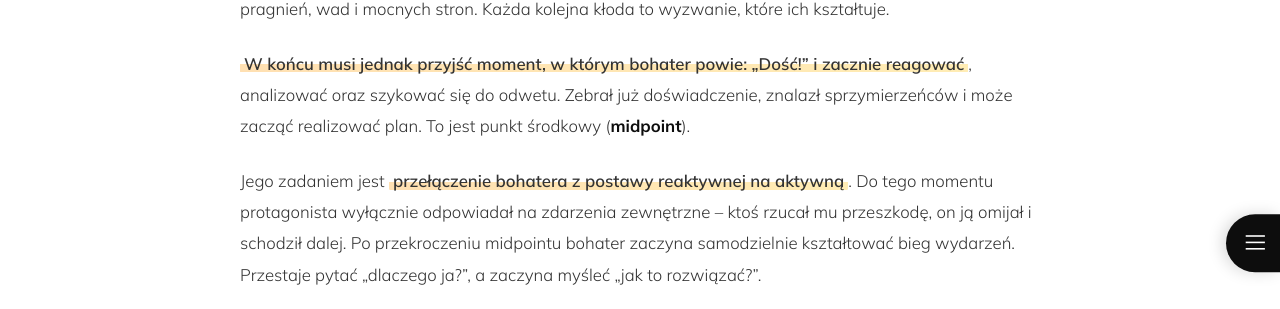
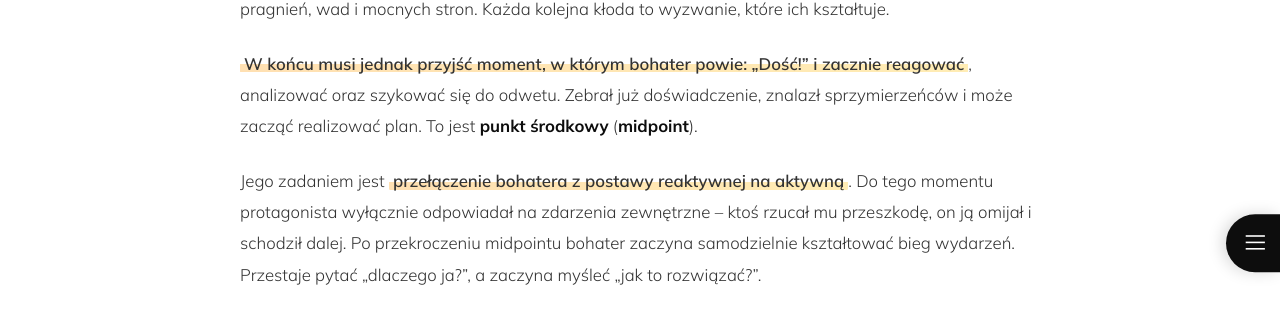
Before and after one commit to Bonnie00726/nataliaszoppa, a Jekyll site: the page built from _posts/2026-06-04-struktura-trzech-aktow2.md, in a window 1280 px wide and 900 px high, scrolled down 3478 px. Shown: the part 207-516 px from the top of the window. Built offline with Jekyll 4.4.1, drawn with Linux system fonts in a browser that asks for light colours; comment, search, counter and statistics services are not loaded.

Commit message:
Update 2026-06-04-struktura-trzech-aktow2.md

```diff
--- a/_posts/2026-06-04-struktura-trzech-aktow2.md
+++ b/_posts/2026-06-04-struktura-trzech-aktow2.md
@@ -193,7 +193,7 @@
 
 W akcie II przez długi czas widzimy, jak bohaterowie zmagają się z zawirowaniami. Los rzuca im kłody pod nogi, a oni walczą z nimi – często z marnym skutkiem. To są tzw. **punkty nacisku (*pinch points*)**.  <span class="highlight-marker">Ważne, aby przynajmniej jeden z nich pochodził bezpośrednio od samego antagonisty.</span> To kluczowy etap historii. Jako autor dajesz wtedy swoim bohaterom szansę na poznanie siebie: swoich potrzeb, pragnień, wad i mocnych stron. Każda kolejna kłoda to wyzwanie, które ich kształtuje.
 
- <span class="highlight-marker">W końcu musi jednak przyjść moment, w którym bohater powie: „Dość!” i zacznie reagować</span>, analizować oraz szykować się do odwetu. Zebrał już doświadczenie, znalazł sprzymierzeńców i może zacząć realizować plan. To jest punkt środkowy (**midpoint**).
+ <span class="highlight-marker">W końcu musi jednak przyjść moment, w którym bohater powie: „Dość!” i zacznie reagować</span>, analizować oraz szykować się do odwetu. Zebrał już doświadczenie, znalazł sprzymierzeńców i może zacząć realizować plan. To jest **punkt środkowy** (**midpoint**).
 
 Jego zadaniem jest <span class="highlight-marker">przełączenie bohatera z postawy reaktywnej na aktywną</span>. Do tego momentu protagonista wyłącznie odpowiadał na zdarzenia zewnętrzne – ktoś rzucał mu przeszkodę, on ją omijał i schodził dalej. Po przekroczeniu midpointu bohater zaczyna samodzielnie kształtować bieg wydarzeń. Przestaje pytać „dlaczego ja?”, a zaczyna myśleć „jak to rozwiązać?”.
 
@@ -239,7 +239,7 @@
 
 Trzymanie się tych ram daje Ci też pewność, że zachowujesz nienaganny ciąg przyczynowo-skutkowy.
 
-<div class="blog-quote" markdown="1">
+<div class="blog-highlight" markdown="1">
 Dobra fabuła **nie opiera** się na słowach **„a potem”**. Każdy wątek i każda scena musi **wynikać ze słów „dlatego” lub „ale”**.
 </div>
 
```
